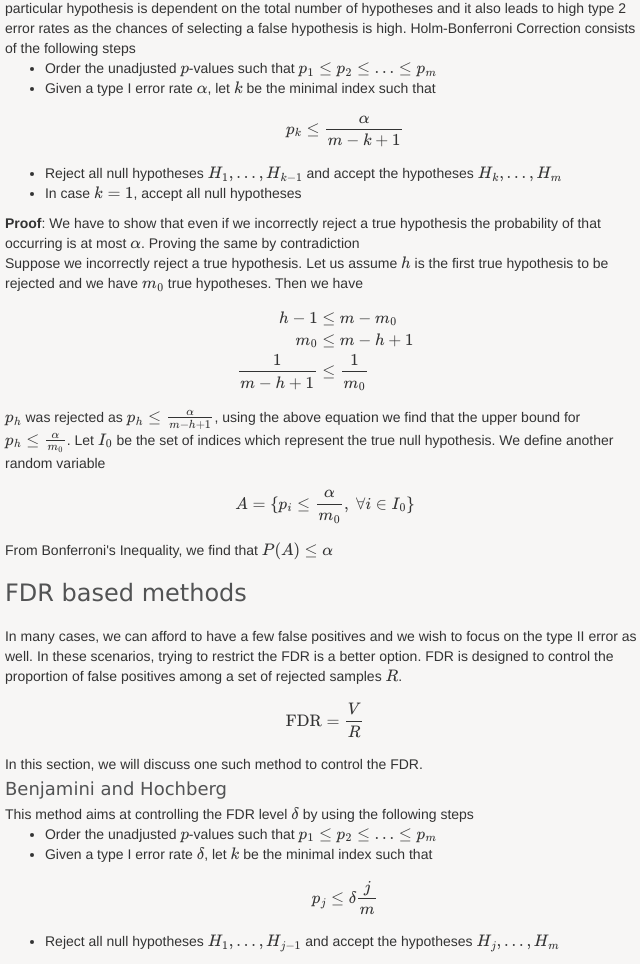
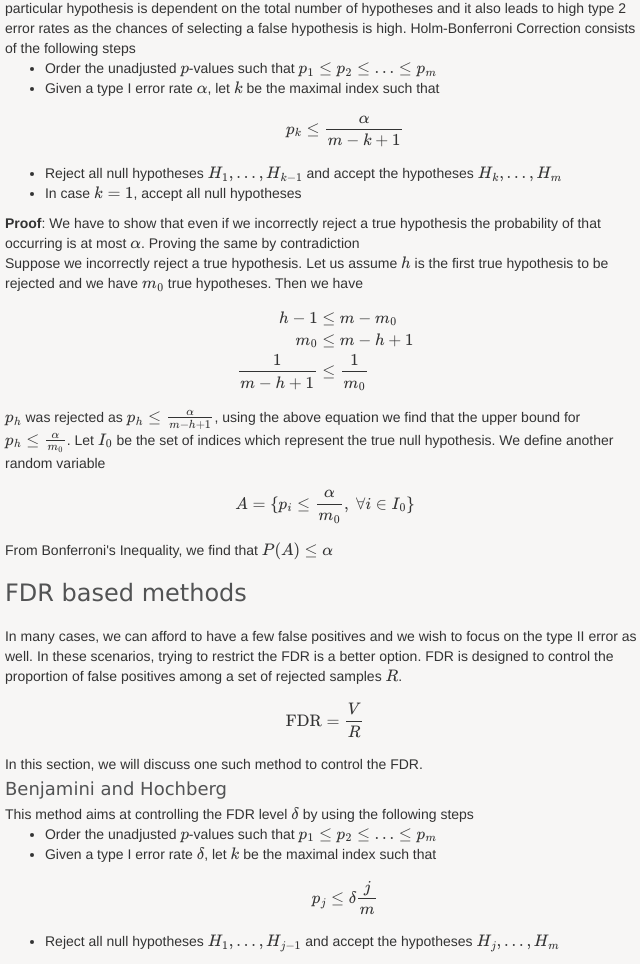
Before and after one commit to brcsomnath/brcsomnath.github.io, a plain HTML site: page blogs/multiple-hypothesis-testing.html in a window 1280 px wide. Shown: the part 2443-3407 px from the top of the page, 315-955 px from the left. Drawn offline with nearby package versions, Linux system fonts and the light colour scheme.

Commit message:
fix error in blog

```diff
--- a/blogs/multiple-hypothesis-testing.html
+++ b/blogs/multiple-hypothesis-testing.html
@@ -234,7 +234,7 @@
             consists of the following steps
             <ul>
                 <li>Order the unadjusted \(p\)-values such that \(p_1 \leq p_2 \leq \ldots \leq p_m\)</li>
-                <li>Given a type I error rate \(\alpha\), let \(k\) be the minimal index such that
+                <li>Given a type I error rate \(\alpha\), let \(k\) be the maximal index such that
                     \[p_k \leq \frac{\alpha}{m - k + 1}\]</li>
                 <li>Reject all null hypotheses \(H_1, \ldots, H_{k-1}\) and accept the hypotheses \(H_k, \ldots, H_{m}\)</li>
                 <li>In case \(k = 1\), accept all null hypotheses</li>
@@ -267,7 +267,7 @@
             This method aims at controlling the FDR level \(\delta\) by using the following steps
             <ul>
                 <li>Order the unadjusted \(p\)-values such that \(p_1 \leq p_2 \leq \ldots \leq p_m\)</li>
-                <li>Given a type I error rate \(\delta\), let \(k\) be the minimal index such that
+                <li>Given a type I error rate \(\delta\), let \(k\) be the maximal index such that
                     \[p_j \leq \delta\frac{j}{m}\]</li>
                 <li>Reject all null hypotheses \(H_1, \ldots, H_{j-1}\) and accept the hypotheses \(H_j, \ldots, H_{m}\)</li>
             </ul>
```
